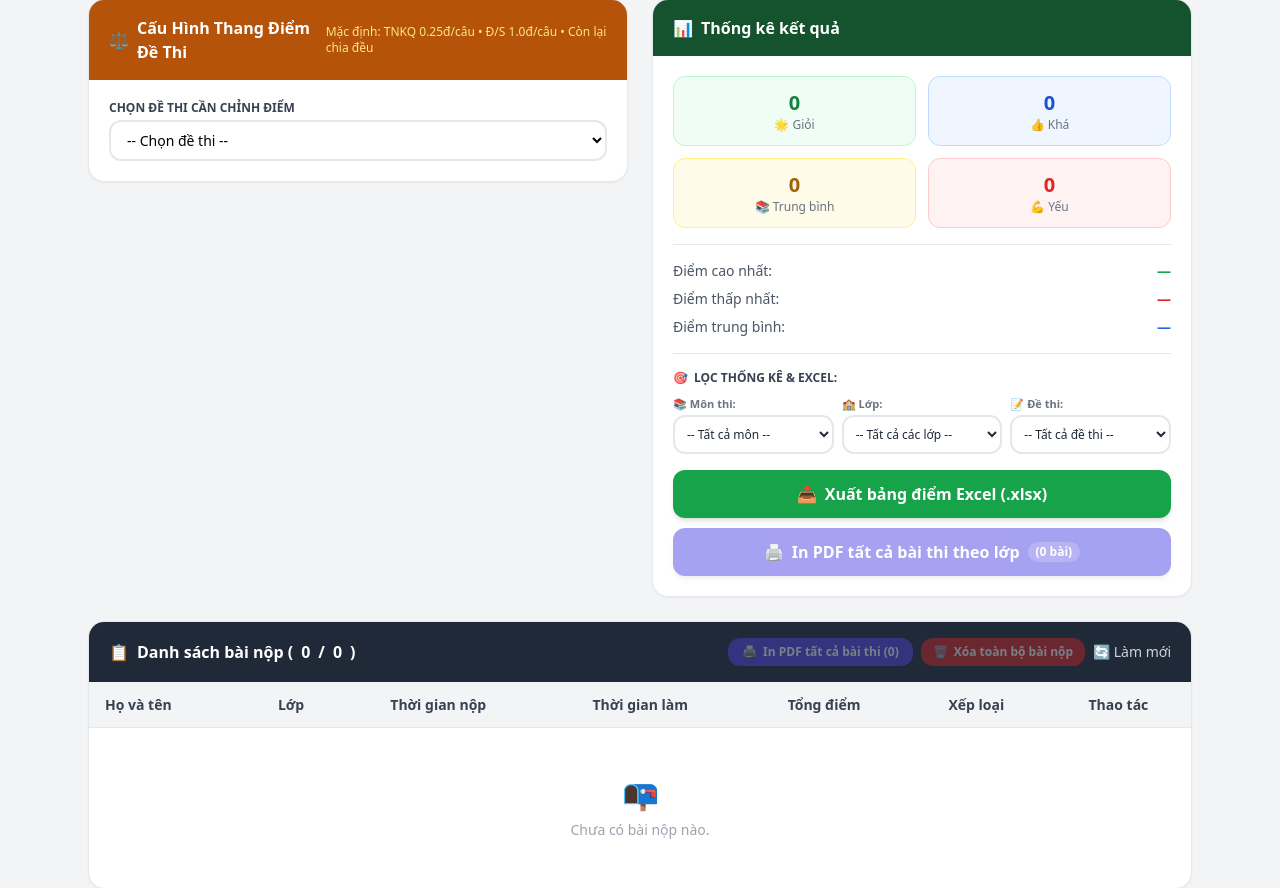
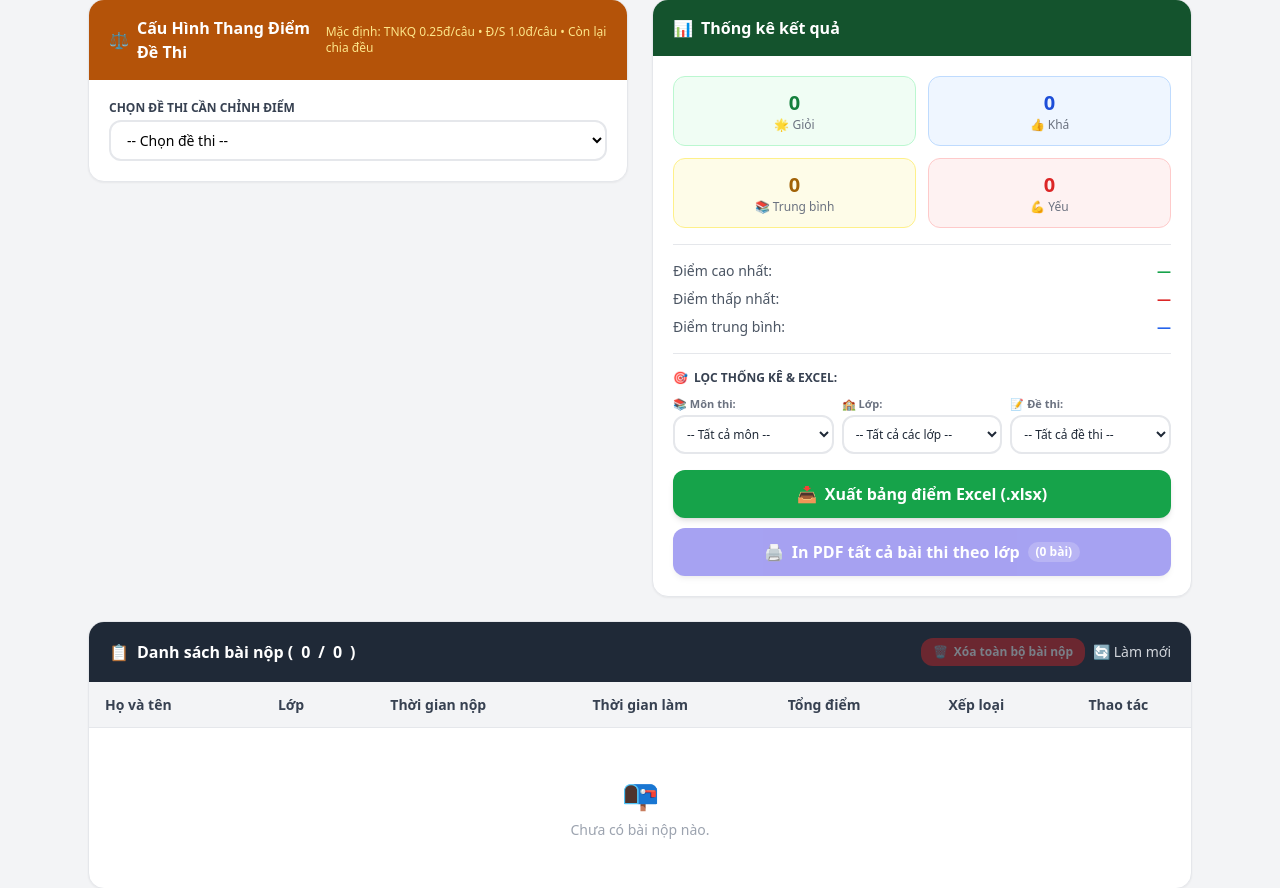
Before and after one commit to haidhsp2005-cyber/web_thi_truc_tuyen, a Python web app: template templates/admin.html in a window 1280 px wide. Shown: the part 582-1470 px from the top of the page. Run offline with Jinja, Linux system fonts and the light colour scheme; the template is opened without the code that fills it, so the values that code supplies are empty; some libraries are stand-ins or nearby versions.

Commit message:
Bo 2 nut in PDF nho o danh sach bai nop, giu lai nut in PDF lon

```diff
--- a/templates/admin.html
+++ b/templates/admin.html
@@ -410,13 +410,6 @@
     <div class="bg-gray-800 text-white px-5 py-4 flex items-center justify-between">
       <h2 class="font-bold flex items-center gap-2"><span>📋</span>Danh sách bài nộp (<span x-text="filteredSubmissions.length"></span>/<span x-text="submissions.length"></span>)</h2>
       <div class="flex items-center gap-2">
-        <a :href="pdfClassExportUrl" target="_blank"
-          :class="filteredSubmissions.length === 0 ? 'opacity-40 pointer-events-none' : ''"
-          class="bg-indigo-600 hover:bg-indigo-700 text-white px-3.5 py-1.5 rounded-xl text-xs font-bold flex items-center gap-1.5 transition-colors cursor-pointer shadow-sm"
-          title="In toàn bộ bài thi đã nộp của học sinh (phân trang chuẩn từng học sinh, có thể lưu file PDF)">
-          <span>🖨️</span>
-          <span x-text="selectedClassFilter ? `In PDF Lớp ${selectedClassFilter} (${filteredSubmissions.length})` : `In PDF tất cả bài thi (${filteredSubmissions.length})`"></span>
-        </a>
         <button @click="clearAllSubmissions()" :disabled="submissions.length === 0"
           class="bg-red-600 hover:bg-red-700 disabled:opacity-40 text-white px-3 py-1.5 rounded-xl text-xs font-semibold flex items-center gap-1.5 transition-colors cursor-pointer"
           title="Xóa toàn bộ bài nộp để bắt đầu ca thi mới">
@@ -468,13 +461,6 @@
             <button x-show="(isSuperAdmin() && selectedSubjectFilter) || selectedExamFilter || selectedClassFilter"
               @click="if (isSuperAdmin()) selectedSubjectFilter=''; selectedExamFilter=''; selectedClassFilter=''; onFilterChange();" x-cloak
               class="text-xs text-gray-600 hover:text-gray-900 font-bold underline cursor-pointer">✕ Bỏ lọc</button>
-            <a :href="pdfClassExportUrl" target="_blank"
-              x-show="filteredSubmissions.length > 0"
-              class="ml-auto text-xs bg-indigo-50 hover:bg-indigo-100 text-indigo-700 border border-indigo-200 px-3 py-1.5 rounded-xl font-bold flex items-center gap-1.5 shadow-2xs transition-colors cursor-pointer"
-              title="Xuất bản in PDF trọn bộ tất cả bài thi theo lớp đang chọn">
-              <span>🖨️</span>
-              <span x-text="selectedClassFilter ? `In PDF bài thi Lớp ${selectedClassFilter}` : 'In PDF tất cả bài thi'"></span>
-            </a>
           </div>
         </div>
       </div>
```
